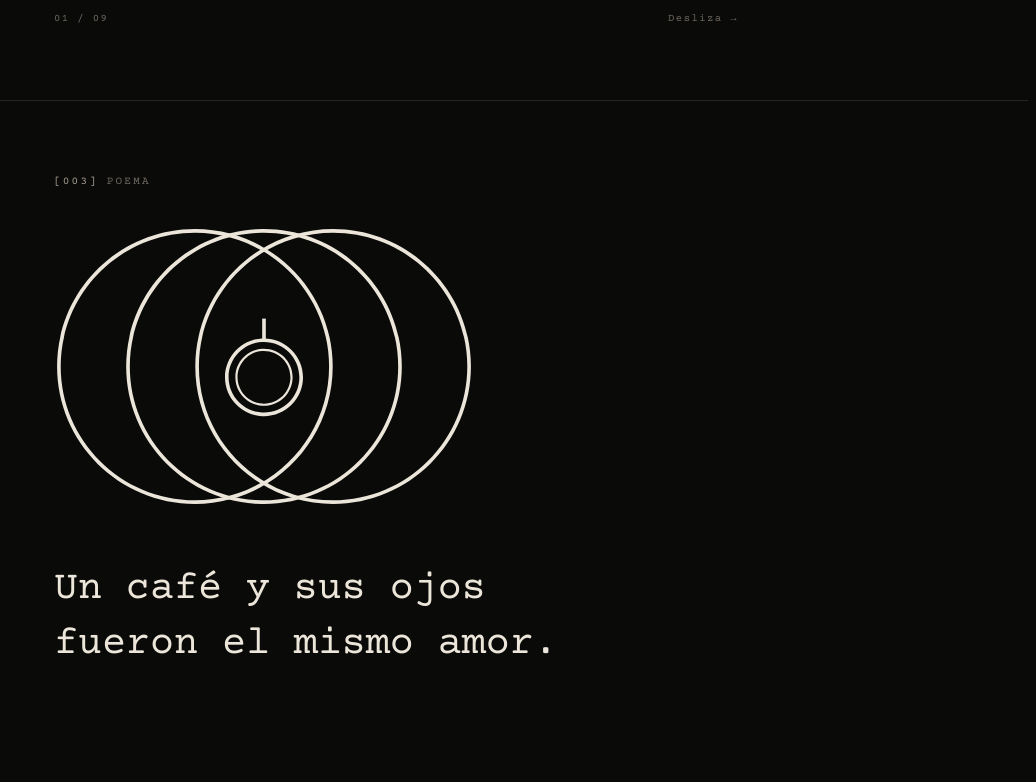
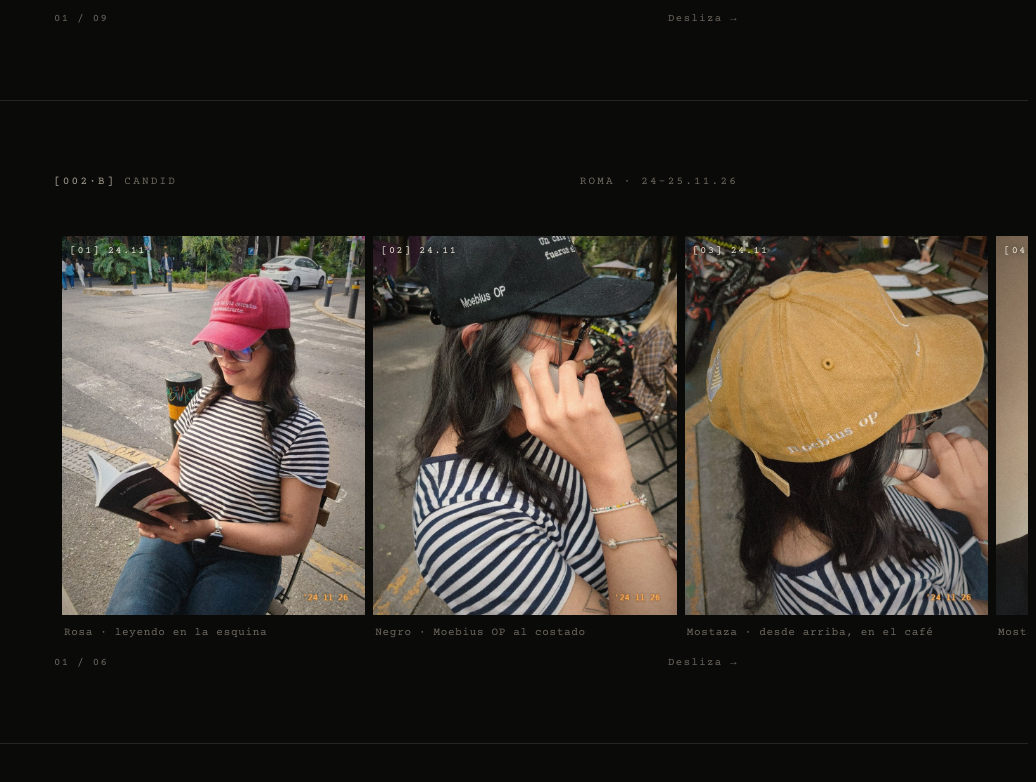
Before and after one commit to marcelo677/moebius-op, a plain HTML site: page index.html in a window 1280 px wide. Shown: the part 6334-7116 px from the top of the page, without its empty margins (244-1280 px from the left). Drawn offline with nearby package versions, Linux system fonts and the light colour scheme.

Commit message:
Sesión candid CDMX (6 fotos) después de Sesión
Co-Authored-By: Claude Opus 5.5 <noreply@anthropic.com>
Claude-Session: https://claude.ai/code/session_01DT6WCrbkiaVqsXPWcigNYy

```diff
--- a/index.html
+++ b/index.html
@@ -261,6 +261,14 @@ ella le entrega su néctar.</p>
   <div class="wrap" style="padding-block:14px 72px"><div class="legend" style="margin:0"><span id="stripCount">01 / 09</span><span>Desliza →</span></div></div>
 </section>
 
+<section id="candid">
+  <div class="wrap sec" style="padding-bottom:24px">
+    <div class="sec-head" style="margin-bottom:22px"><span class="lbl"><b>[002·b]</b> Candid</span><span class="lbl">Roma · 24–25.11.26</span></div>
+  </div>
+  <div class="strip" id="strip2"></div>
+  <div class="wrap" style="padding-block:14px 72px"><div class="legend" style="margin:0"><span id="stripCount2">01 / 06</span><span>Desliza →</span></div></div>
+</section>
+
 <section id="poema">
   <div class="wrap sec">
     <div class="sec-head"><span class="lbl"><b>[003]</b> Poema</span></div>
@@ -455,6 +463,25 @@ fueron el mismo amor.</p>
   strip.addEventListener('scroll',function(){var w=strip.children[0].getBoundingClientRect().width+8; sc.textContent=String(Math.min(SHOTS.length,Math.round(strip.scrollLeft/w)+1)).padStart(2,'0')+' / '+String(SHOTS.length).padStart(2,'0')},{passive:true});
   if('IntersectionObserver' in window&&!reduce){var vio=new IntersectionObserver(function(es){es.forEach(function(e){var v=e.target; if(e.isIntersecting){v.preload='auto'; var p=v.play(); if(p&&p.catch)p.catch(function(){})} else v.pause()})},{threshold:.5}); strip.querySelectorAll('video').forEach(function(v){vio.observe(v)})}
 
+  // candid strip
+  var SHOTS2=[
+    {src:'img/candid_c1.jpg',t:'24.11',c:'Rosa · leyendo en la esquina',msg:'Hola Orlando, quiero la gorra «Ojos cerrados» en rosa.'},
+    {src:'img/candid_c2.jpg',t:'24.11',c:'Negro · Moebius OP al costado',msg:'Hola Orlando, quiero la gorra «Un café» en negro.'},
+    {src:'img/candid_c3.jpg',t:'24.11',c:'Mostaza · desde arriba, en el café',msg:'Hola Orlando, quiero la gorra «Ojos cerrados» en mostaza.'},
+    {src:'img/candid_c4.jpg',t:'25.11',c:'Mostaza · el poeta de perfil',msg:'Hola Orlando, quiero la gorra «Ojos cerrados» en mostaza.'},
+    {src:'img/candid_c5.jpg',t:'25.11',c:'Mostaza · ajustando la visera',msg:'Hola Orlando, quiero la gorra «Ojos cerrados» en mostaza.'},
+    {src:'img/candid_c6.jpg',t:'25.11',c:'Negro · un café, el mismo amor',msg:'Hola Orlando, quiero la gorra «Un café» en negro.'}
+  ];
+  var strip2=document.getElementById('strip2'), sc2=document.getElementById('stripCount2');
+  var SHOT2_ITEMS=SHOTS2.map(function(x){return {src:x.src,alt:x.c,tag:'Candid · CDMX',text:x.c,msg:x.msg}});
+  SHOTS2.forEach(function(x,i){
+    var b=document.createElement('button'); b.type='button'; b.className='shot'; b.setAttribute('aria-label','Ver a pantalla completa: '+x.c);
+    b.innerHTML='<img src="'+x.src+'" alt="'+esc(x.c)+'" decoding="async" loading="lazy"><span class="t">['+String(i+1).padStart(2,'0')+'] '+x.t+'</span><span class="c">'+esc(x.c)+'</span>';
+    b.addEventListener('click',function(){openList(SHOT2_ITEMS,i)});
+    strip2.appendChild(b);
+  });
+  strip2.addEventListener('scroll',function(){var w=strip2.children[0].getBoundingClientRect().width+8; sc2.textContent=String(Math.min(SHOTS2.length,Math.round(strip2.scrollLeft/w)+1)).padStart(2,'0')+' / '+String(SHOTS2.length).padStart(2,'0')},{passive:true});
+
   // David clip plays only while on screen
   // floating button
   var fab=document.getElementById('fab');
```
Also changed, not shown: img/candid_c1.jpg (added), img/candid_c2.jpg (added), img/candid_c3.jpg (added), img/candid_c4.jpg (added), img/candid_c5.jpg (added), img/candid_c6.jpg (added).
